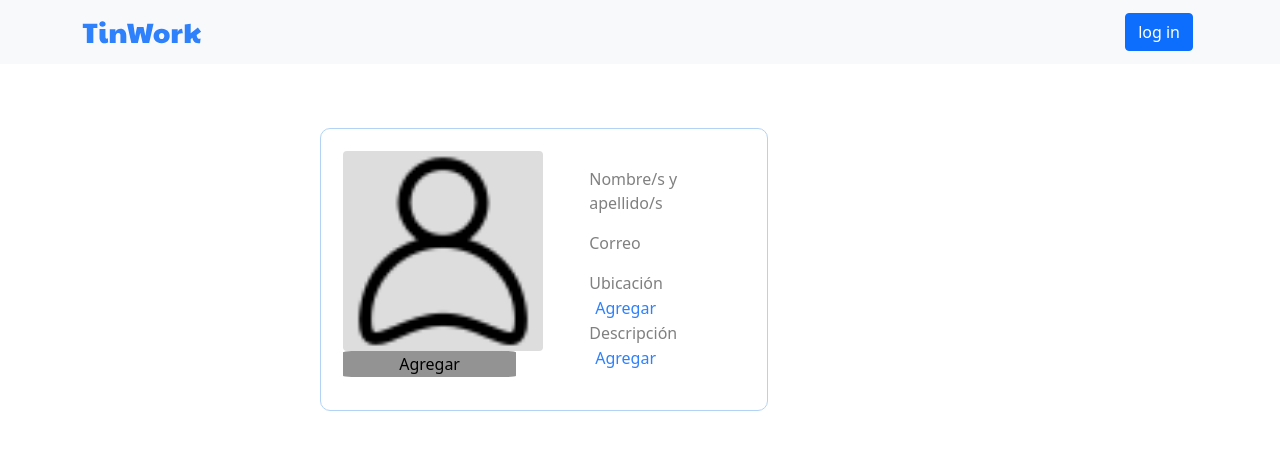
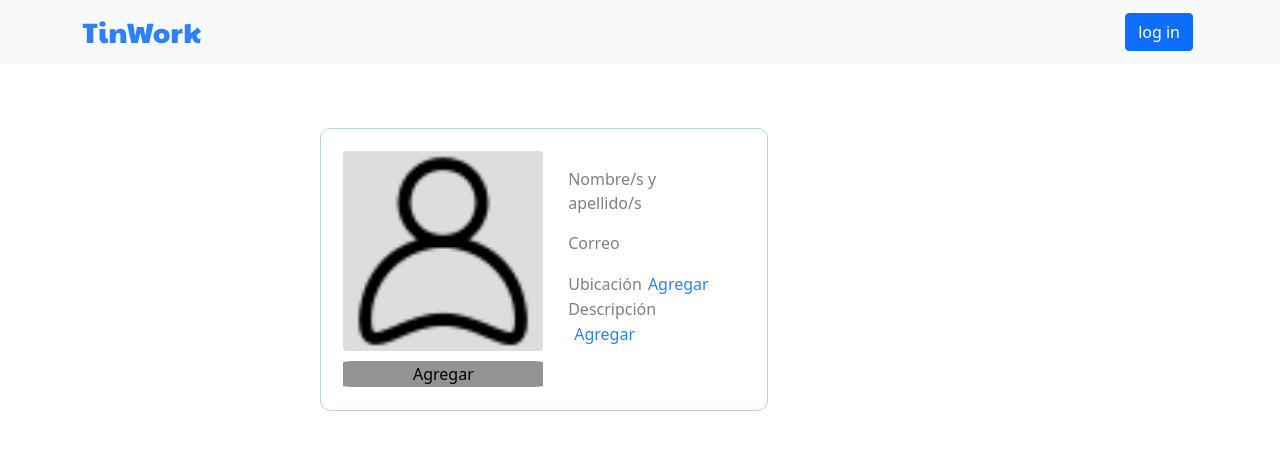
Before and after one commit to Proyecto-Final-Frre/TinWork, a React (Create React App) app: page /profile in a window 1280 px wide. Shown: the top 450 px of the page. Built offline with nearby package versions, Linux system fonts and the light colour scheme; no server answers.

Commit message:
Perfil reclutador
Estilo perfil reclutador

```diff
--- a/src/components/ProfileReclutier/index.js
+++ b/src/components/ProfileReclutier/index.js
@@ -17,12 +17,11 @@ function ProfileReclutier() {
         <div className="principal">
             <div className="profile">
                 <div>
-                    <img src={logoProfile} alt="logo" width="200" className="image"/>
-                    <button type="button" class="boton ">Agregar</button>
+                    <img src={logoProfile} alt="logo" className="image"/>
+                    <button type="button" class="boton">Agregar</button>
                 </div>
                 <Card.Body>
                     <Form >
-
                             <label htmlFor="name" >
                             <font color="gray">Nombre/s y apellido/s</font>
 
@@ -33,14 +32,16 @@ function ProfileReclutier() {
                             </label>
 
                             <p className="card-text">{user?.email  || ""}</p>
+
+                        <p className="pie-foto">
                             <label htmlFor="name"><font color="gray">Ubicación</font> </label>
                             <button type="button" className="button" >Agregar</button>
-                        <br></br>
+
                             <label htmlFor="name">
                             <font color="gray">Descripción</font>
                             </label>
                             <button type="button" className="button" >Agregar</button>
-
+                        </p>
 
                     </Form>
                 </Card.Body>
--- a/src/components/ProfileReclutier/style.css
+++ b/src/components/ProfileReclutier/style.css
@@ -1,11 +1,8 @@
 .principal {
-    width:35%;
+    width: 35%;
     justify-content: center;
-    margin-left: 25%;
-    margin-right: 20%;
+    margin: 5% 25%;
     align-items: center;
-    margin-top: 5%;
-
 }
 
 
@@ -43,11 +40,18 @@
 
 .image{
     border-radius:2%;
+    width: 200px;
 }
 
 .boton{
-    width: 75%;
     background-color: #939393;
     border:none;
     border-radius:5%;
+    width: 200px;
+    margin-top: 10px;
 }
+
+.pie-foto{
+    clear: both;
+    margin-top: 10px;
+}
```
Lines whose indentation alone changed are shown as unchanged.
